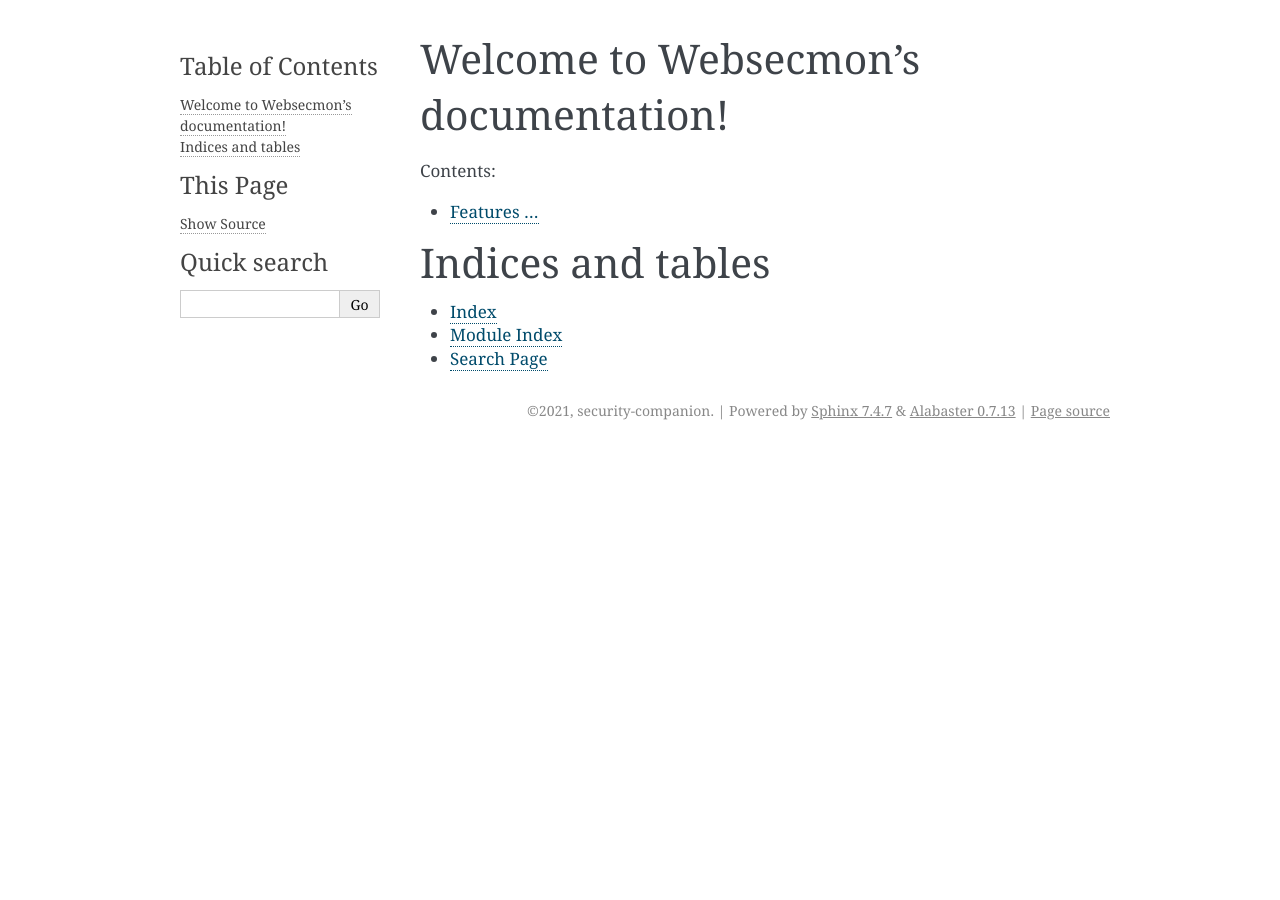
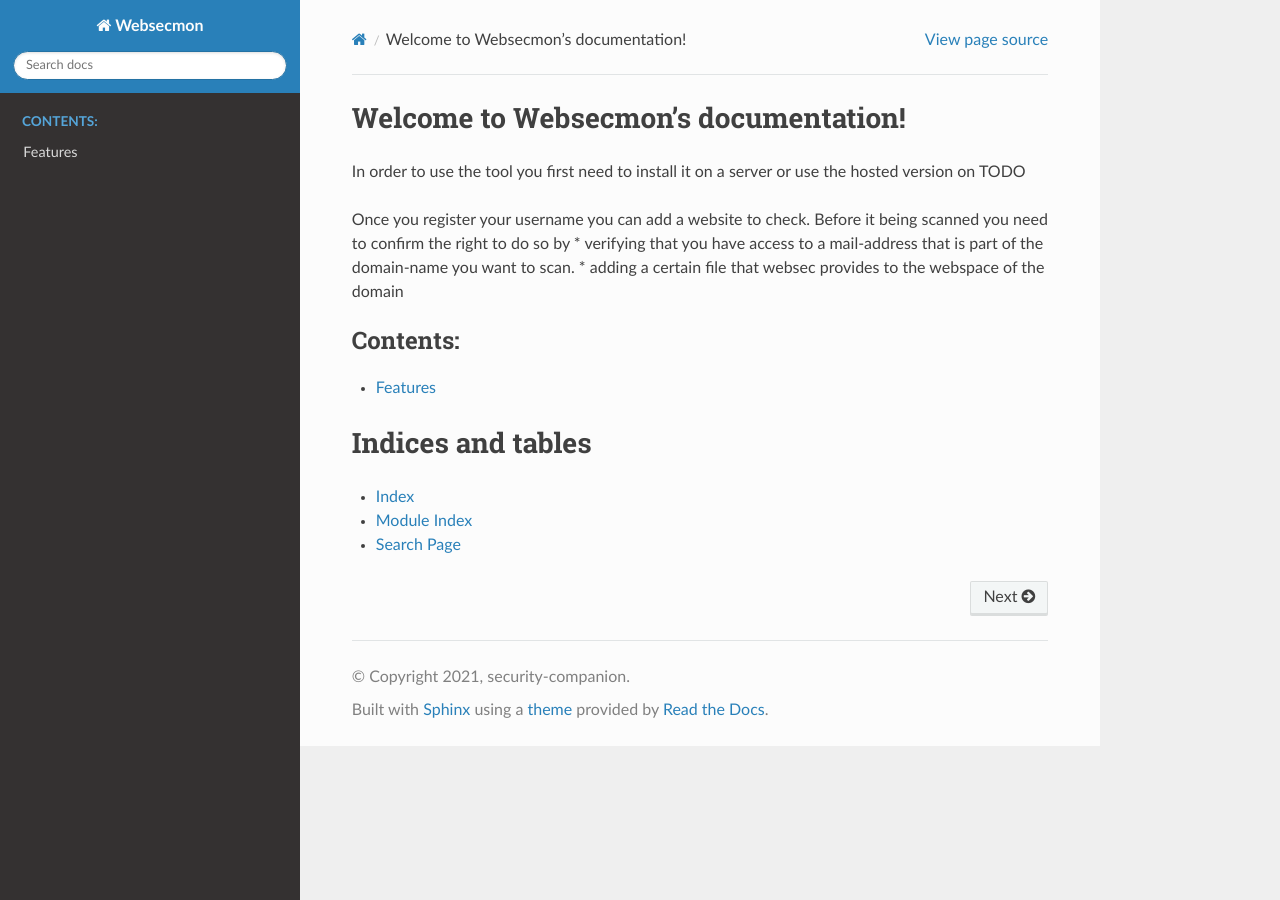
Before and after one commit to security-companion/websecmon, a Sphinx documentation site: the page built from docs/index.rst, in a window 1280 px wide. Built offline with Sphinx 7.4.7 and the Read the Docs theme 2.0.0, drawn with Linux system fonts in a browser that asks for light colours.

```diff
--- a/docs/conf.py
+++ b/docs/conf.py
@@ -13,6 +13,7 @@
 # import os
 # import sys
 # sys.path.insert(0, os.path.abspath('.'))
+import sphinx_rtd_theme
 
 
 # -- Project information -----------------------------------------------------
@@ -28,6 +29,7 @@ author = 'security-companion'
 # extensions coming with Sphinx (named 'sphinx.ext.*') or your custom
 # ones.
 extensions = [
+    "sphinx_rtd_theme"
 ]
 
 # Add any paths that contain templates here, relative to this directory.
@@ -44,7 +46,7 @@ exclude_patterns = ['_build', 'Thumbs.db', '.DS_Store']
 # The theme to use for HTML and HTML Help pages.  See the documentation for
 # a list of builtin themes.
 #
-html_theme = 'alabaster'
+html_theme = 'sphinx_rtd_theme'
 
 # Add any paths that contain custom static files (such as style sheets) here,
 # relative to this directory. They are copied after the builtin static files,
--- a/docs/index.rst
+++ b/docs/index.rst
@@ -1,10 +1,15 @@
-.. Websecmon documentation master file, created by
-   sphinx-quickstart on Thu Oct 14 21:27:31 2021.
-   You can adapt this file completely to your liking, but it should at least
-   contain the root `toctree` directive.
 
 Welcome to Websecmon's documentation!
 =====================================
+
+.. With Websecmon you can scan your website or a website you are in charge of for security issues.
+
+In order to use the tool you first need to install it on a server or use the hosted version on TODO
+
+Once you register your username you can add a website to check.
+Before it being scanned you need to confirm the right to do so by
+* verifying that you have access to a mail-address that is part of the domain-name you want to scan.
+* adding a certain file that websec provides to the webspace of the domain
 
 .. toctree::
    :maxdepth: 2
```
Also changed, not shown: README.md (+4 -0 lines), docs/features.rst (+1 -10 lines).
